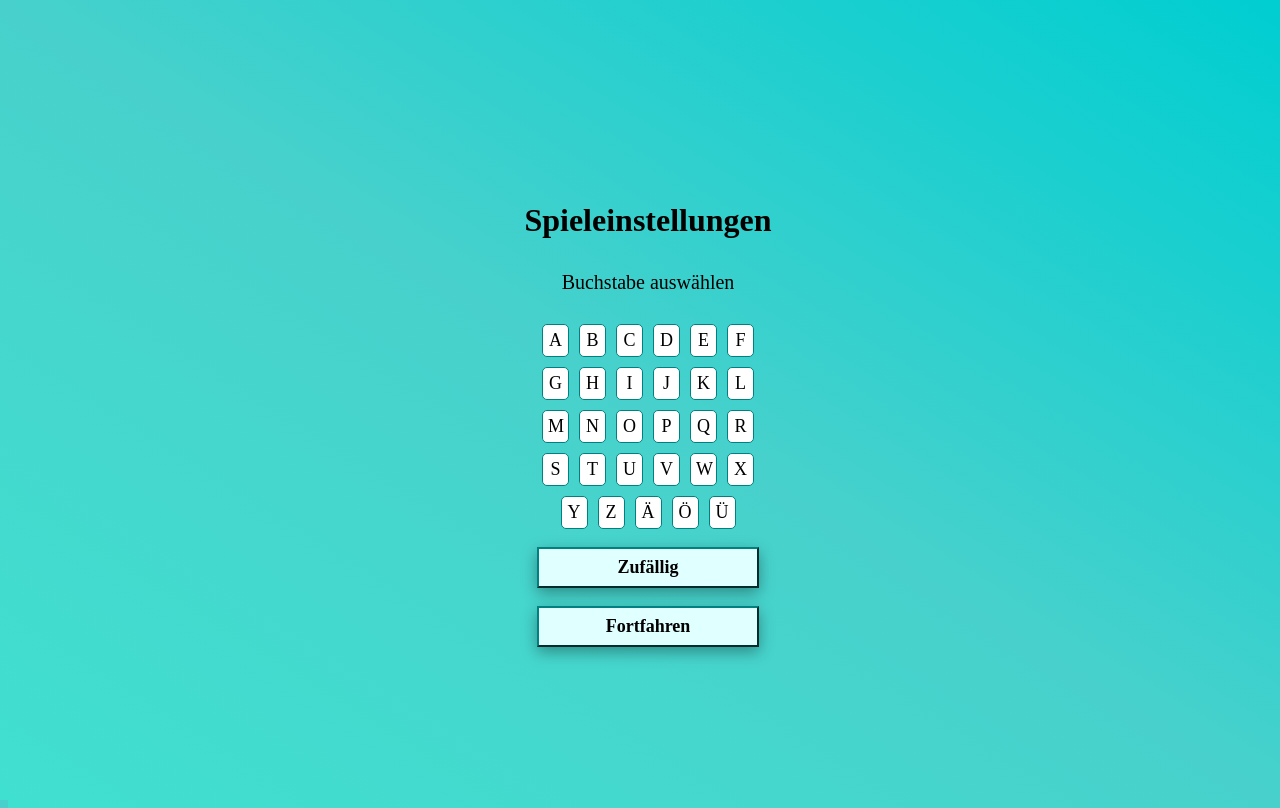
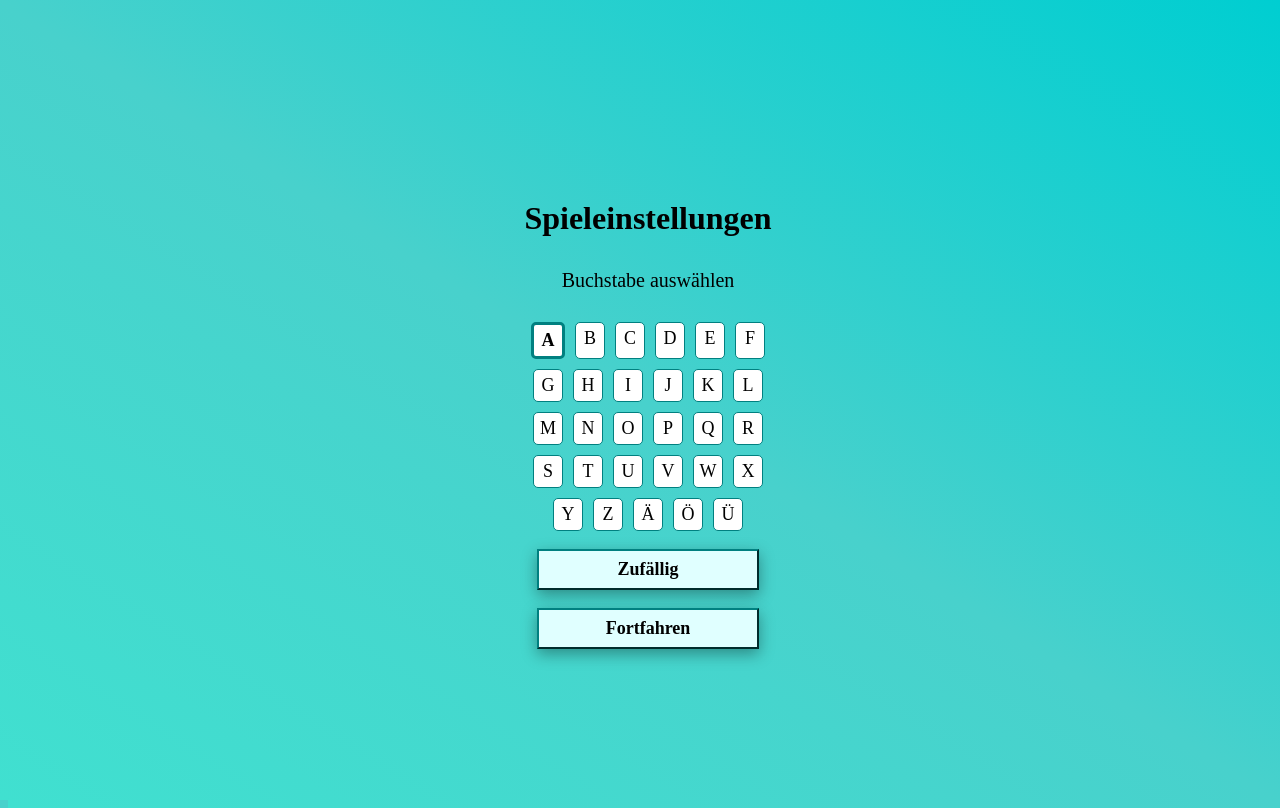
Before and after one commit to fabikasp/walking_dictionary, a React (Vite) app: page /game-settings in a window 1280 px wide. Built offline with nearby package versions, Linux system fonts and the light colour scheme.

Commit message:
Refactoring and add random functionality

```diff
--- a/src/components/App.tsx
+++ b/src/components/App.tsx
@@ -7,7 +7,7 @@ import "./App.css";
 
 export const App = () => {
   const [participants, setParticipants] = useState<string[]>([]);
-  const [letter, setLetter] = useState("");
+  const [selectedLetter, setSelectedLetter] = useState("A");
 
   const addParticipant = (participant: string) => {
     setParticipants([...participants, participant]);
@@ -24,7 +24,7 @@ export const App = () => {
         <Routes>
             <Route index element={<Home />} />
             <Route path="group-selection" element={<GroupSelection participants={participants} addParticipant={addParticipant} deleteParticipant={deleteParticipant} />} />
-            <Route path="game-settings" element={<GameSettings />} />
+            <Route path="game-settings" element={<GameSettings selectedLetter={selectedLetter} setSelectedLetter={setSelectedLetter} />} />
         </Routes>
     </BrowserRouter>
   );
--- a/src/components/game-settings/GameSettings.css
+++ b/src/components/game-settings/GameSettings.css
@@ -25,7 +25,7 @@
 }
 
 .game-settings-letter {
-    width: 15px;
+    width: 18px;
     background-color: white;
     border: 1px solid #008080;
     border-radius: 5px;
--- a/src/components/game-settings/GameSettings.tsx
+++ b/src/components/game-settings/GameSettings.tsx
@@ -2,9 +2,10 @@ import React, { useState } from "react";
 import { useNavigate } from "react-router-dom";
 import { letters } from "./types";
 import { LetterContainer } from "./LetterContainer";
+import { GameSettingsProps } from "./types";
 import "./GameSettings.css";
 
-export const GameSettings = () => {
+export const GameSettings = ({selectedLetter, setSelectedLetter}: GameSettingsProps) => {
   const [errorMessage, setErrorMessage] = useState("");
   const navigate = useNavigate();
   let letterGroups: string[][] = [];
@@ -19,16 +20,24 @@ export const GameSettings = () => {
     letterGroups[j].push(letters[i]);
   }
 
+  const selectRandomLetter = () => {
+    const min = 1;
+    const max = 29;
+    const randomLetterIndex = Math.floor(Math.random() * (max - min + 1) + min);
+
+    setSelectedLetter(letters[randomLetterIndex]);
+  };
+
   return (
     <div id="game-settings">
       <div id="game-settings-body">
         <p id="game-settings-headline">Spieleinstellungen</p>
         <p id="game-settings-letter-headline">Buchstabe auswählen</p>
         <div>
-          {letterGroups.map((letterGroup: string[], index: number) => <LetterContainer key={index} letters={letterGroup} />)}
+          {letterGroups.map((letterGroup: string[], index: number) => <LetterContainer key={index} letters={letterGroup} selectedLetter={selectedLetter} setSelectedLetter={setSelectedLetter} />)}
         </div>
         <div id="game-settings-error">{errorMessage}</div>
-        <button id="game-settings-letter-random-button">Zufällig</button>
+        <button id="game-settings-letter-random-button" onClick={selectRandomLetter}>Zufällig</button>
         <button id="game-settings-continue-button" onClick={() => navigate("/play")}>Fortfahren</button>
       </div>
     </div>
--- a/src/components/game-settings/Letter.tsx
+++ b/src/components/game-settings/Letter.tsx
@@ -1,10 +1,12 @@
 import React from "react";
 import { LetterProps } from "./types";
 
-export const Letter = ({letter}: LetterProps) => {
+export const Letter = ({letter, selected, setSelected}: LetterProps) => {
     return (
-        <div className="game-settings-letter">
-            <span>{letter}</span>
-        </div>
+        <div
+            className="game-settings-letter"
+            style={{borderWidth: selected ? "3px" : "1px", fontWeight: selected ? "bold" : "normal"}}
+            onClick={setSelected}
+        >{letter}</div>
     );
 };
--- a/src/components/game-settings/LetterContainer.tsx
+++ b/src/components/game-settings/LetterContainer.tsx
@@ -2,10 +2,10 @@ import React from "react";
 import { Letter } from "./Letter";
 import { LetterContainerProps } from "./types";
 
-export const LetterContainer = ({letters}: LetterContainerProps) => {
+export const LetterContainer = ({letters, selectedLetter, setSelectedLetter}: LetterContainerProps) => {
     return (
         <div className="game-settings-letter-container">
-            {letters.map((letter: string, index: number) => <Letter key={index} letter={letter} />)}
+            {letters.map((letter: string, index: number) => <Letter key={index} letter={letter} selected={selectedLetter == letter} setSelected={() => setSelectedLetter(letter)} />)}
         </div>
     );
 };
```
Also changed, not shown: src/components/game-settings/types.ts (+11 -2 lines).
